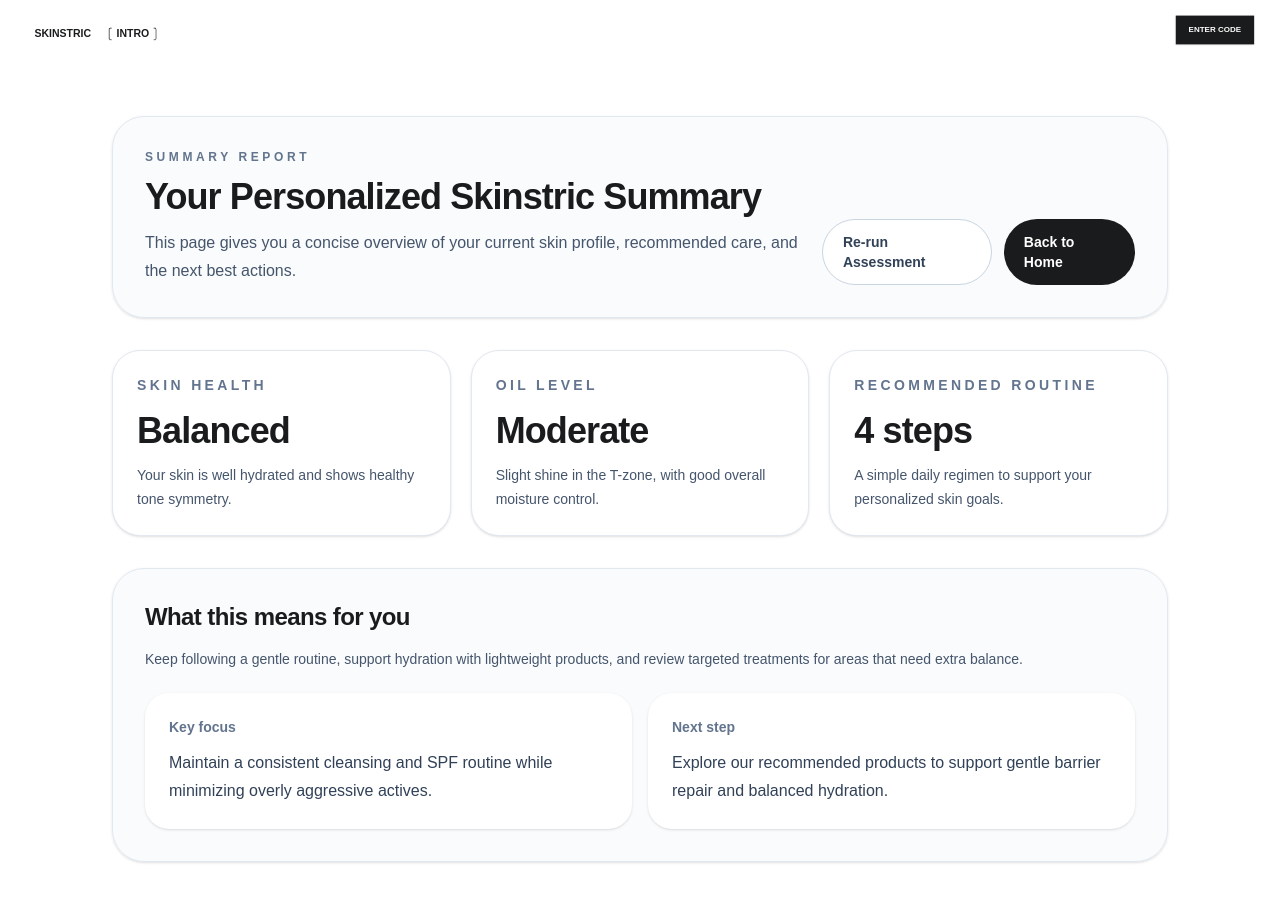
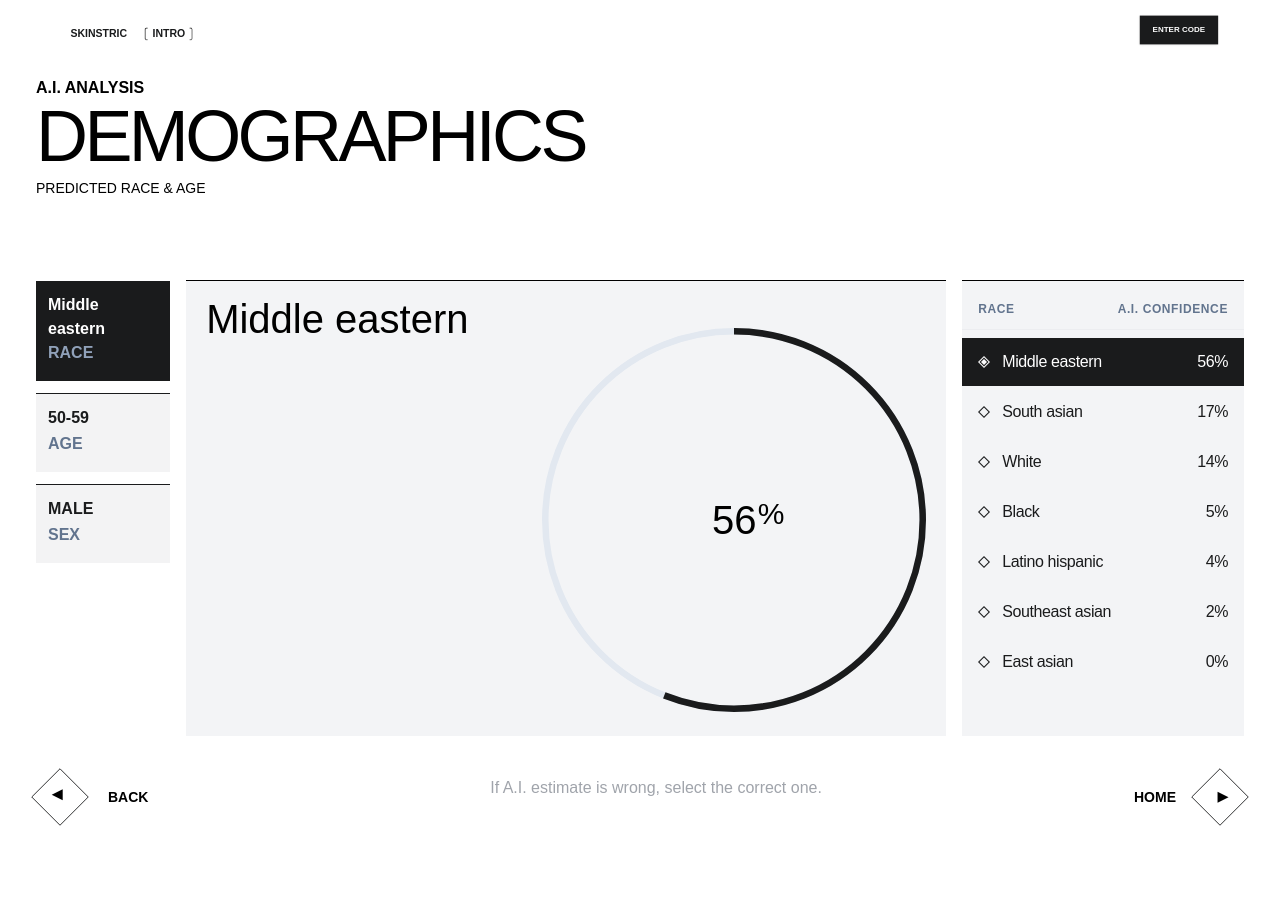
Before and after one commit to FranciscoAguero247/FES-Skinstric-Internship, a Next.js app: page /summary in a window 1280 px wide. Shown: the top 902 px of the page. Built offline with nearby package versions, Linux system fonts and the light colour scheme; a web font is replaced by a local one.

Commit message:
update the design to the figma design

```diff
--- a/src/app/summary/page.js
+++ b/src/app/summary/page.js
@@ -1,103 +1,226 @@
 'use client';
 
+import React, { useState } from 'react';
 import Link from 'next/link';
 import Navbar from '@/components/Navbar';
 
-const summaryMetrics = [
-  {
-    title: 'Skin Health',
-    value: 'Balanced',
-    description: 'Your skin is well hydrated and shows healthy tone symmetry.',
-  },
-  {
-    title: 'Oil Level',
-    value: 'Moderate',
-    description: 'Slight shine in the T-zone, with good overall moisture control.',
-  },
-  {
-    title: 'Recommended Routine',
-    value: '4 steps',
-    description: 'A simple daily regimen to support your personalized skin goals.',
-  },
-];
+// Dynamic datasets for various views
+const dynamicData = {
+  RACE: [
+    { name: 'Middle eastern', percentage: 56 },
+    { name: 'South asian', percentage: 17 },
+    { name: 'White', percentage: 14 },
+    { name: 'Black', percentage: 5 },
+    { name: 'Latino hispanic', percentage: 4 },
+    { name: 'Southeast asian', percentage: 2 },
+    { name: 'East asian', percentage: 0 },
+  ],
+  AGE: [
+    { name: '18-29', percentage: 12 },
+    { name: '30-39', percentage: 22 },
+    { name: '40-49', percentage: 15 },
+    { name: '50-59', percentage: 43 },
+    { name: '60+', percentage: 8 },
+  ],
+  SEX: [
+    { name: 'MALE', percentage: 88 },
+    { name: 'FEMALE', percentage: 12 },
+  ],
+};
 
-export default function SummaryPage() {
+export default function DemographicsAnalysis() {
+  // 1. Core navigation category tracking ('RACE' | 'AGE' | 'SEX')
+  const [activeTab, setActiveTab] = useState('RACE');
+
+  // 2. Active selection states per analysis category
+  const [selections, setSelections] = useState({
+    RACE: 'Middle eastern',
+    AGE: '50-59',
+    SEX: 'MALE',
+  });
+
+  const currentDataset = dynamicData[activeTab];
+  const activeSelectionName = selections[activeTab];
+
+  // Find current confidence level to map directly to the circular dashboard graphic
+  const currentMetric = currentDataset.find(item => item.name === activeSelectionName) || currentDataset[0];
+  const activePercentage = currentMetric.percentage;
+
+  // Formula to calculate SVG circle fill progress offset: Total circumference is ~308.819px
+  const maxStrokeOffset = 308.819;
+  const computedStrokeOffset = maxStrokeOffset - (maxStrokeOffset * activePercentage) / 100;
+
+  const handleListItemClick = (name) => {
+    setSelections(prev => ({ ...prev, [activeTab]: name }));
+  };
+
   return (
-    <div className="min-h-screen bg-white text-[#1A1B1C] antialiased">
-      <Navbar />
+    <main className="flex-1 w-full bg-white md:overflow-hidden overflow-auto">
+      <div className="md:h-full max-w-full mx-5 px-4 md:px-auto flex flex-col">
+        <Navbar />
 
-      <main className="mx-auto max-w-6xl px-6 py-10 sm:px-8 lg:px-12">
-        <div className="space-y-8">
-          <section className="rounded-[32px] border border-slate-200 bg-slate-50/80 p-8 shadow-sm">
-            <div className="flex flex-col gap-4 sm:flex-row sm:items-end sm:justify-between">
-              <div>
-                <p className="text-xs font-semibold uppercase tracking-[0.3em] text-slate-500">
-                  Summary Report
-                </p>
-                <h1 className="mt-3 text-3xl font-semibold tracking-tight text-[#1A1B1C] sm:text-4xl">
-                  Your Personalized Skinstric Summary
-                </h1>
-                <p className="mt-3 max-w-2xl text-sm leading-7 text-slate-600 sm:text-base">
-                  This page gives you a concise overview of your current skin profile, recommended care, and the next best actions.
-                </p>
-              </div>
+        {/* Header Block */}
+        <div className="text-start ml-4 mb-4 md:mb-10 md:ml-0">
+          <h2 className="text-base font-semibold mb-1 leading-[24px]">A.I. ANALYSIS</h2>
+          <h3 className="text-4xl md:text-[72px] font-normal leading-[64px] tracking-tighter">DEMOGRAPHICS</h3>
+          <h4 className="text-sm mt-2 leading-[24px]">PREDICTED RACE &amp; AGE</h4>
+        </div>
 
-              <div className="flex flex-col gap-3 sm:flex-row">
-                <Link href="/phase-1" className="inline-flex items-center justify-center rounded-full border border-slate-300 bg-white px-5 py-3 text-sm font-semibold text-slate-700 transition hover:bg-slate-100">
-                  Re-run Assessment
-                </Link>
-                <Link href="/" className="inline-flex items-center justify-center rounded-full bg-[#1A1B1C] px-5 py-3 text-sm font-semibold text-white transition hover:bg-slate-900">
-                  Back to Home
-                </Link>
-              </div>
-            </div>
-          </section>
+        {/* Dashboard Grid Split */}
+        <div className="grid md:grid-cols-[1.5fr_8.5fr_3.15fr] gap-4 mt-10 mb-40 md:gap-4 pb-0 md:pb-0 md:mb-0">
 
-          <section className="grid gap-5 lg:grid-cols-3">
-            {summaryMetrics.map((metric) => (
-              <article key={metric.title} className="rounded-[28px] border border-slate-200 bg-white p-6 shadow-sm transition hover:-translate-y-1 hover:shadow-md">
-                <p className="text-sm font-semibold uppercase tracking-[0.24em] text-slate-500">
-                  {metric.title}
-                </p>
-                <p className="mt-4 text-4xl font-semibold tracking-tight text-[#1A1B1C]">
-                  {metric.value}
-                </p>
-                <p className="mt-3 text-sm leading-6 text-slate-600">
-                  {metric.description}
-                </p>
-              </article>
-            ))}
-          </section>
+          {/* Left Navigation: Metric Categories */}
+          <div className="bg-white space-y-3 md:flex md:flex-col h-[62%]">
+            <button
+              onClick={() => setActiveTab('RACE')}
+              className={`p-3 flex-1 flex flex-col justify-between border-t text-left transition-colors cursor-pointer ${
+                activeTab === 'RACE' ? 'bg-[#1A1B1C] text-white' : 'bg-[#F3F3F4] text-[#1A1B1C] hover:bg-[#E1E1E2]'
+              }`}
+            >
+              <p className="text-base font-semibold">{selections.RACE}</p>
+              <h4 className={`text-base font-semibold mb-1 ${activeTab === 'RACE' ? 'text-slate-400' : 'text-slate-500'}`}>RACE</h4>
+            </button>
+            <button
+              onClick={() => setActiveTab('AGE')}
+              className={`p-3 flex-1 flex flex-col justify-between border-t text-left transition-colors cursor-pointer ${
+                activeTab === 'AGE' ? 'bg-[#1A1B1C] text-white' : 'bg-[#F3F3F4] text-[#1A1B1C] hover:bg-[#E1E1E2]'
+              }`}
+            >
+              <p className="text-base font-semibold">{selections.AGE}</p>
+              <h4 className={`text-base font-semibold mb-1 ${activeTab === 'AGE' ? 'text-slate-400' : 'text-slate-500'}`}>AGE</h4>
+            </button>
+            <button
+              onClick={() => setActiveTab('SEX')}
+              className={`p-3 flex-1 flex flex-col justify-between border-t text-left transition-colors cursor-pointer ${
+                activeTab === 'SEX' ? 'bg-[#1A1B1C] text-white' : 'bg-[#F3F3F4] text-[#1A1B1C] hover:bg-[#E1E1E2]'
+              }`}
+            >
+              <p className="text-base font-semibold">{selections.SEX}</p>
+              <h4 className={`text-base font-semibold mb-1 ${activeTab === 'SEX' ? 'text-slate-400' : 'text-slate-500'}`}>SEX</h4>
+            </button>
+          </div>
 
-          <section className="rounded-[32px] border border-slate-200 bg-slate-50/80 p-8 shadow-sm">
-            <div className="space-y-5">
-              <div>
-                <h2 className="text-2xl font-semibold tracking-tight text-[#1A1B1C]">
-                  What this means for you
-                </h2>
-                <p className="mt-3 text-sm leading-7 text-slate-600">
-                  Keep following a gentle routine, support hydration with lightweight products, and review targeted treatments for areas that need extra balance.
-                </p>
-              </div>
+          {/* Center Column: Interactive Circular Progress Ring */}
+          <div className="relative bg-gray-100 p-4 flex flex-col items-center justify-center md:h-[57vh] md:border-t">
+            <p className="hidden md:block md:absolute text-[40px] mb-2 left-5 top-2 font-normal">
+              {activeSelectionName}
+            </p>
 
-              <div className="grid gap-4 lg:grid-cols-2">
-                <div className="rounded-3xl bg-white p-6 shadow-sm">
-                  <p className="text-sm font-semibold text-slate-500">Key focus</p>
-                  <p className="mt-3 text-base leading-7 text-slate-700">
-                    Maintain a consistent cleansing and SPF routine while minimizing overly aggressive actives.
-                  </p>
-                </div>
-                <div className="rounded-3xl bg-white p-6 shadow-sm">
-                  <p className="text-sm font-semibold text-slate-500">Next step</p>
-                  <p className="mt-3 text-base leading-7 text-slate-700">
-                    Explore our recommended products to support gentle barrier repair and balanced hydration.
+            <div className="relative md:absolute w-full max-w-[384px] aspect-square mb-4 md:right-5 md:bottom-2">
+              <div className="w-full h-full max-h-[384px] relative origin-center">
+                <svg className="w-full h-full text-[#1A1B1C]" viewBox="0 0 100 100">
+                  <path
+                    className="stroke-slate-200"
+                    d="M 50,50 m 0,-49.15 a 49.15,49.15 0 1 1 0,98.3 a 49.15,49.15 0 1 1 0,-98.3"
+                    strokeWidth="1.7"
+                    fillOpacity="0"
+                  />
+                  <path
+                    className="stroke-[#1A1B1C] transition-all duration-500 ease-out"
+                    d="M 50,50 m 0,-49.15 a 49.15,49.15 0 1 1 0,98.3 a 49.15,49.15 0 1 1 0,-98.3"
+                    strokeWidth="1.7"
+                    fillOpacity="0"
+                    style={{
+                      strokeDasharray: '308.819px, 308.819px',
+                      strokeDashoffset: `${computedStrokeOffset}px`
+                    }}
+                  />
+                </svg>
+                <div className="absolute inset-0 flex items-center justify-center">
+                  <p className="text-3xl md:text-[40px] font-normal relative">
+                    {activePercentage}<span className="absolute text-xl md:text-3xl top-0 -right-7">%</span>
                   </p>
                 </div>
               </div>
             </div>
-          </section>
+            <p className="md:absolute text-xs text-[#A0A4AB] md:text-sm lg:text-base font-normal mb-1 leading-[24px] md:bottom-[-15%] md:left-[22%] lg:left-[30%] xl:left-[40%] 2xl:left-[45%]">
+              If A.I. estimate is wrong, select the correct one.
+            </p>
+          </div>
+
+          {/* Right Column: Complete breakdown selection list */}
+          <div className="bg-gray-100 pt-4 pb-4 md:border-t">
+            <div className="flex justify-between px-4 border-b border-gray-200/50 pb-2">
+              <h4 className="text-xs uppercase tracking-wider leading-[24px] font-semibold text-slate-500">{activeTab}</h4>
+              <h4 className="text-xs uppercase tracking-wider leading-[24px] font-semibold text-slate-500">A.I. CONFIDENCE</h4>
+            </div>
+
+            <div className="space-y-0.5 mt-2">
+              {currentDataset.map((item) => {
+                const isActive = item.name === activeSelectionName;
+                return (
+                  <div
+                    key={item.name}
+                    onClick={() => handleListItemClick(item.name)}
+                    className={`flex items-center justify-between h-[48px] px-4 cursor-pointer transition-colors ${
+                      isActive
+                        ? 'bg-[#1A1B1C] text-white'
+                        : 'text-[#1A1B1C] hover:bg-[#E1E1E2]'
+                    }`}
+                  >
+                    <div className="flex items-center gap-1">
+                      {isActive ? (
+                        <img
+                          alt="radio button"
+                          loading="lazy"
+                          width="12"
+                          height="12"
+                          className="w-[12px] h-[12px] mr-2"
+                          src="/selected-button.png"
+                          style={{ color: 'transparent' }}
+                        />
+                      ) : (
+                        <img
+                          alt="radio button"
+                          loading="lazy"
+                          width="12"
+                          height="12"
+                          className="w-[12px] h-[12px] mr-2"
+                          src="/unselected-button.png"
+                          style={{ color: 'transparent' }}
+                        />
+                      )}
+                      <span className="font-normal text-base leading-6 tracking-tight">{item.name}</span>
+                    </div>
+                    <span className="font-normal text-base leading-6 tracking-tight">{item.percentage}%</span>
+                  </div>
+                );
+              })}
+            </div>
+          </div>
+
         </div>
-      </main>
-    </div>
+
+        {/* Global Footer Direction Anchors */}
+        <div className="pt-4 md:pt-[37px] pb-6 bg-white sticky bottom-40 md:static md:bottom-0 mb-8 md:mb-16">
+          <div className="flex justify-between max-w-full mx-auto px-4 md:px-0">
+
+            <Link href="/select" className="focus:outline-none">
+              <div className="relative w-12 h-12 flex items-center justify-center border border-[#1A1B1C] rotate-45 scale-100 sm:hidden">
+                <span className="rotate-[-45deg] text-xs font-semibold">BACK</span>
+              </div>
+              <div className="group hidden sm:flex flex-row relative justify-center items-center">
+                <div className="w-12 h-12 hidden sm:flex justify-center border border-[#1A1B1C] rotate-45 scale-[0.85] group-hover:scale-[0.92] transition-transform ease duration-300"></div>
+                <span className="absolute left-[15px] bottom-[13px] scale-[0.9] rotate-180 hidden sm:block group-hover:translate-x-[-2px] transition-transform ease duration-300">▶</span>
+                <span className="text-sm font-semibold hidden sm:block ml-6">BACK</span>
+              </div>
+            </Link>
+
+            <Link href="/" className="focus:outline-none">
+              <div className="w-12 h-12 flex items-center justify-center border border-[#1A1B1C] rotate-45 scale-100 sm:hidden">
+                <span className="rotate-[-45deg] text-xs font-semibold">HOME</span>
+              </div>
+              <div className="group hidden sm:flex flex-row relative justify-center items-center">
+                <span className="text-sm font-semibold hidden sm:block mr-5">HOME</span>
+                <div className="w-12 h-12 hidden sm:flex justify-center border border-[#1A1B1C] rotate-45 scale-[0.85] group-hover:scale-[0.92] transition-transform ease duration-300"></div>
+                <span className="absolute right-[15px] bottom-[13px] scale-[0.9] hidden sm:block group-hover:translate-x-[2px] transition-transform ease duration-300">▶</span>
+              </div>
+            </Link>
+
+          </div>
+        </div>
+
+      </div>
+    </main>
   );
 }
```
Also changed, not shown: public/selected-button.png (added), public/unselected-button.png (added).
